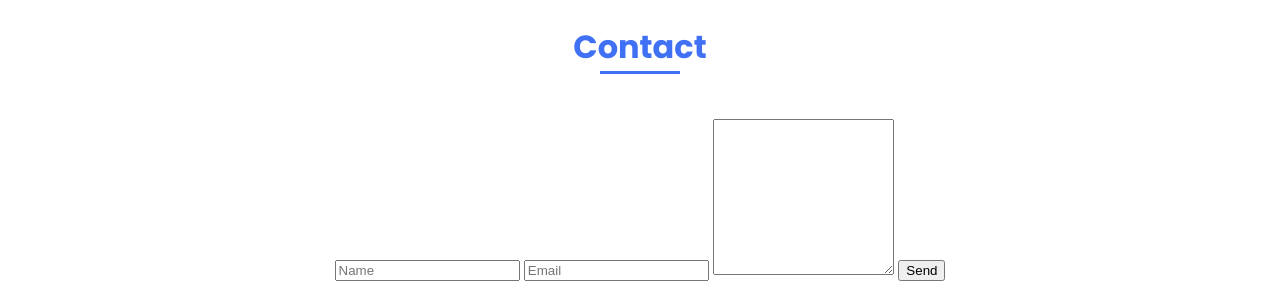
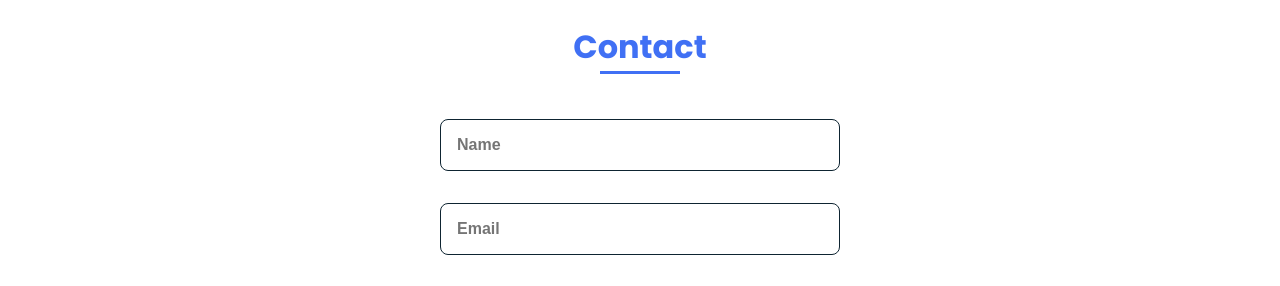
Before and after one commit to Roshansaran/Saran-Kumar, a plain HTML site: page index.html in a window 1280 px wide. Shown: the part 2850-3136 px from the top of the page. Drawn offline with nearby package versions, Linux system fonts and the light colour scheme; files whose address does not match are found by name.

Commit message:
Update index.html

```diff
--- a/index.html
+++ b/index.html
@@ -1028,16 +1028,19 @@
         <h2 class="section-title" data-aos="fade-down">Contact</h2>
 
         <div class="contact_container bd_grid">
-          <form action="mailto:saransaran735890@gmail.com" method="post" enctype="text/plain">
+
+      <form action="mailto:saransaran735890@gmail.com" method="post" class="contact_form">
             <input
               type="text"
               placeholder="Name"
+              class="control_input"
               data-aos="fade-right"
               data-aos-delay="250"
             />
             <input
               type="mail"
               placeholder="Email"
+              class="control_input"
               data-aos="fade-right"
               data-aos-delay="300"
             />
@@ -1046,17 +1049,20 @@
               id=""
               cols="0"
               rows="10"
+              class="control_input"
               data-aos="fade-right"
               data-aos-delay="400"
             ></textarea>
 
             <input
-              type="submit"
+              type="button"
               value="Send"
-               data-aos="fade-right"
+              class="control_button button"
+              data-aos="fade-right"
               data-aos-delay="450"
-            /> </form>
-        </div>
+            />
+          </form>
+</div>
       </section>
 
       <!-- Footer Section -->
```
